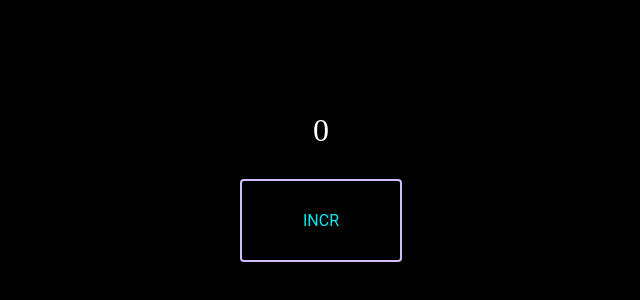
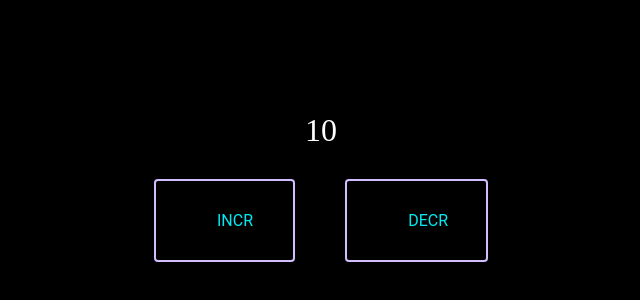
Before and after one commit to muktinathrajbanshi/reactFiveProject, a React (Create React App) app: page / in a window 1280 px wide. Shown: the part 108-408 px from the top of the page, without its empty margins (319-959 px from the left). Built offline with nearby package versions, Linux system fonts and the light colour scheme.

Commit message:
second bonus for my second project i.e regarding useReducer hook in React.Js

```diff
--- a/src/App.js
+++ b/src/App.js
@@ -1,11 +1,12 @@
 import React from 'react';
 // import UseState from "./component/Hooks/UseState";
-import UseEffect from './component/Hooks/useEffect';
+// import UseEffect from './component/Hooks/useEffect';
+import UseReducer from './component/Hooks/useReducer';
 
 const App = () => {
   return (
     <>
-      <UseEffect />
+      <UseReducer />
     </>
   );
 };
--- /dev/null
+++ b/src/component/Hooks/useReducer.js
@@ -0,0 +1,44 @@
+import React, { useReducer, useState } from 'react';
+import "./style.css";
+
+
+const reducer = (state, action) => {
+    if (action.type === "INCR") {
+        state = state + 1;
+    }
+    if (state > 0 && action.type === "DECR") {
+        state = state - 1;
+    }
+    return state;
+};
+
+const UseReducer = () => {
+
+    // const[myNum, setMyNum] = useState(0);
+
+    const[state, dispatch] = useReducer(reducer, 10);
+
+  return (
+    <>
+        <div className="center_div">
+            <p>{state}</p>
+            <div className="button2" onClick={() => dispatch({type:"INCR"})}>
+                <span></span>
+                <span></span>
+                <span></span>
+                <span></span>
+                INCR
+            </div>
+            <div className="button2" onClick={() => dispatch({type:"DECR"})}>
+                <span></span>
+                <span></span>
+                <span></span>
+                <span></span>
+                DECR
+            </div>
+        </div>
+    </>
+  );
+};
+
+export default UseReducer;
```
